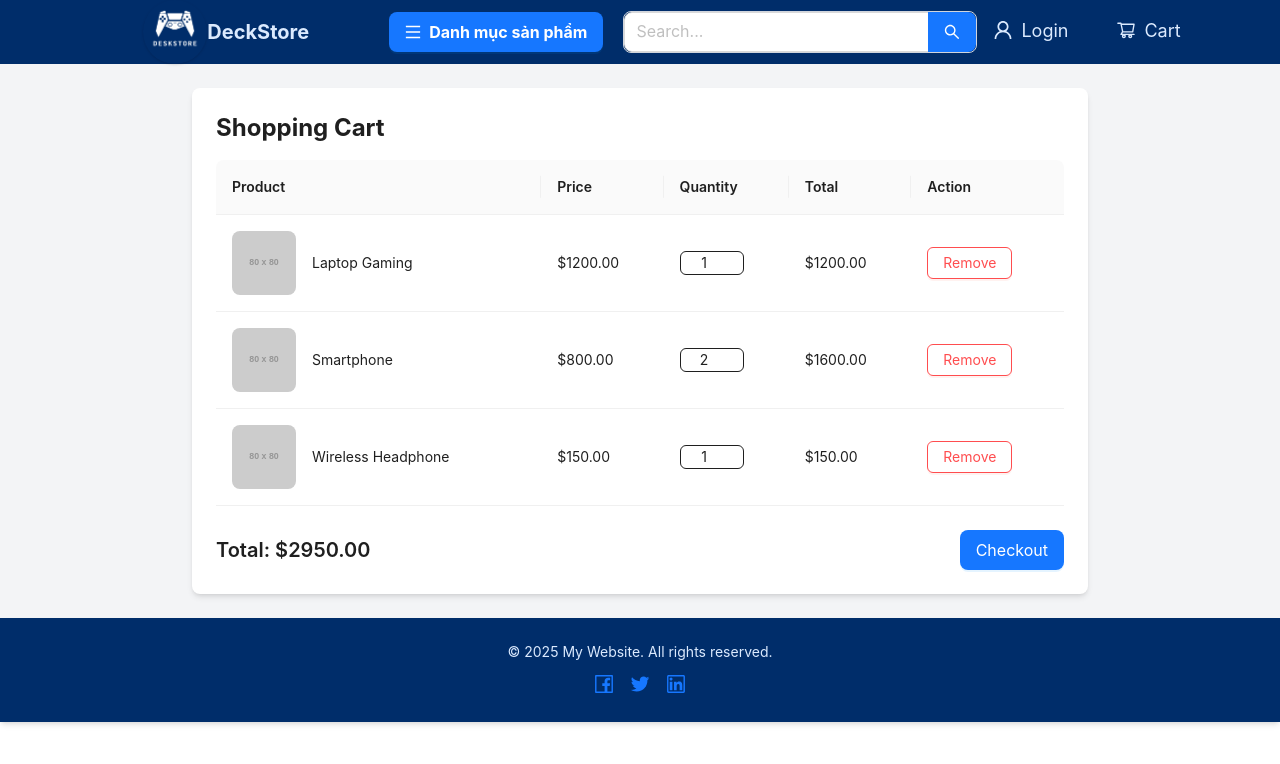
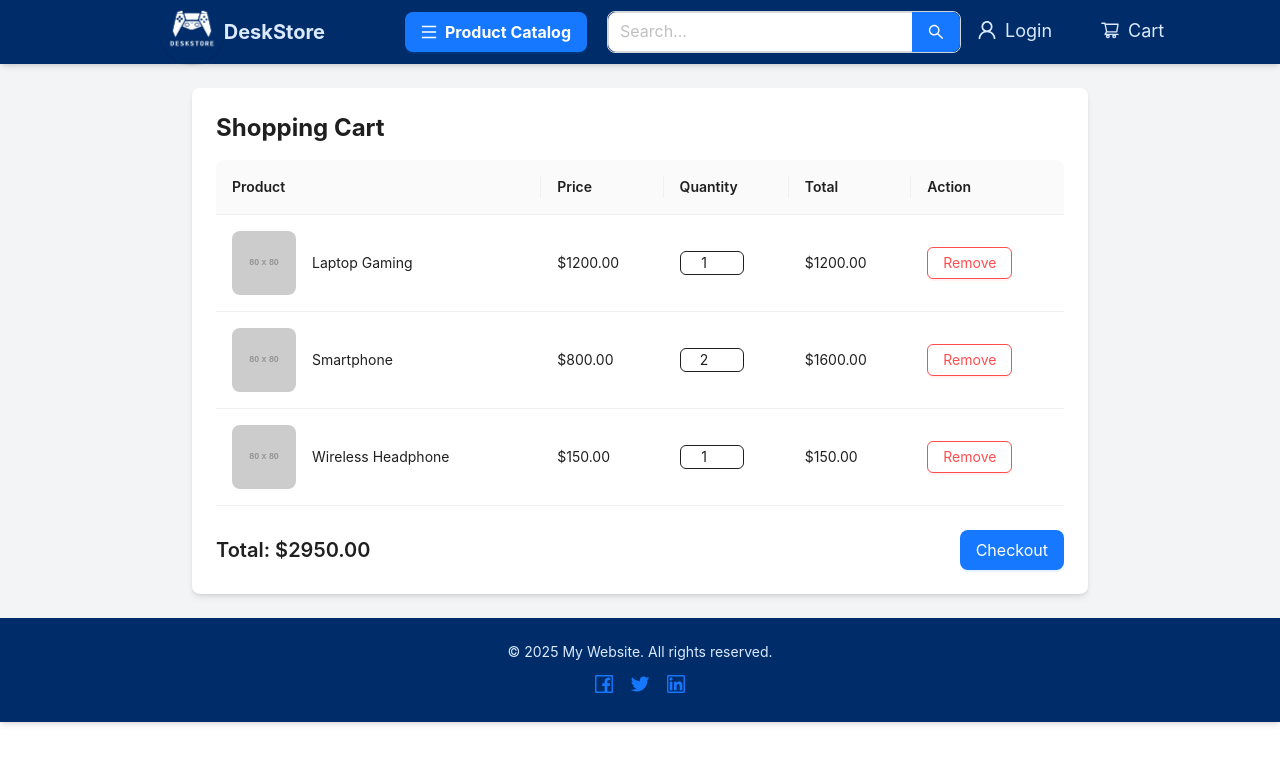
Before and after one commit to hieupxtn/store-app-fe, a React (Vite) app: page /cart in a window 1280 px wide. Shown: the top 764 px of the page. Built offline with nearby package versions, Linux system fonts and the light colour scheme.

Commit message:
update text

```diff
--- a/src/common/AppFooter.tsx
+++ b/src/common/AppFooter.tsx
@@ -10,7 +10,7 @@ const { Footer } = Layout;
 
 const AppFooter: React.FC = () => {
   return (
-    <Footer className="!bg-[#002d6a] text-center px-6 !shadow-md !text-blue-100">
+    <Footer className="!bg-[#002d6a] text-center px-6 !shadow-md !text-blue-100 bottom-0 z-10">
       <p className="text-sm">
         © {new Date().getFullYear()} My Website. All rights reserved.
       </p>
--- a/src/common/AppHeader.tsx
+++ b/src/common/AppHeader.tsx
@@ -15,7 +15,7 @@ const AppHeader: React.FC = () => {
   }, [cartCount]);
 
   return (
-    <Header className="!bg-[#002d6a] flex items-center justify-center px-6 !shadow-md">
+    <Header className="!bg-[#002d6a] flex items-center justify-center px-6 !shadow-md !sticky top-0 z-10">
       <Col className="flex items-center mx-15 !text-xl !font-bold">
         <Link
           to="/"
@@ -26,7 +26,7 @@ const AppHeader: React.FC = () => {
             src={"/images/deskstore.png"}
             className="!shadow-sm"
           />
-          DeckStore
+          DeskStore
         </Link>
       </Col>
       <Col className="flex items-center justify-center h-full">
--- a/src/common/BaseDropdown.tsx
+++ b/src/common/BaseDropdown.tsx
@@ -18,14 +18,14 @@ const BaseDropdown: React.FC = () => {
   console.log("hoveredKey", hoveredKey);
   const items: MenuProps["items"] = [
     {
-      label: "PC / Máy bộ",
+      label: "PC / Computer",
       key: "1",
       onMouseEnter: () => setHoveredKey("1"),
       onMouseLeave: () => setHoveredKey(null),
       icon: <DesktopOutlined />,
     },
     {
-      label: "Màn hình - Loa",
+      label: "Screen - Speaker",
       key: "2",
       onMouseEnter: () => setHoveredKey("2"),
       onMouseLeave: () => setHoveredKey(null),
@@ -39,14 +39,14 @@ const BaseDropdown: React.FC = () => {
       icon: <LaptopOutlined />,
     },
     {
-      label: "Chuột - Bàn phím - Tai nghe",
+      label: "Mouse - Keyboard - Headphones",
       key: "4",
       onMouseEnter: () => setHoveredKey("4"),
       onMouseLeave: () => setHoveredKey(null),
       icon: <AudioOutlined />,
     },
     {
-      label: "Linh kiện PC/Laptop",
+      label: "PC/Laptops Components",
       key: "5",
       onMouseEnter: () => setHoveredKey("5"),
       onMouseLeave: () => setHoveredKey(null),
@@ -60,14 +60,14 @@ const BaseDropdown: React.FC = () => {
       icon: <AppstoreOutlined />,
     },
     {
-      label: "USB - Thẻ nhớ",
+      label: "USB - Memory card",
       key: "7",
       onMouseEnter: () => setHoveredKey("7"),
       onMouseLeave: () => setHoveredKey(null),
       icon: <UsbOutlined />,
     },
     {
-      label: "Phụ kiện",
+      label: "Accessories",
       key: "8",
       onMouseEnter: () => setHoveredKey("8"),
       onMouseLeave: () => setHoveredKey(null),
@@ -88,7 +88,7 @@ const BaseDropdown: React.FC = () => {
       <Dropdown menu={menuProps} className="mx-5">
         <Button type="primary" size="large" className="!font-bold">
           <MenuOutlined />
-          Danh mục sản phẩm
+          Product Catalog
         </Button>
       </Dropdown>
     </>
--- a/src/page/CartPage.tsx
+++ b/src/page/CartPage.tsx
@@ -112,7 +112,7 @@ const CartPage: React.FC = () => {
   return (
     <Layout className="min-h-screen flex flex-col">
       <AppHeader />
-      <Content className="flex-grow p-6 bg-gray-100">
+      <Content className="flex-grow p-6 bg-gray-100 h-full">
         <div className="max-w-4xl mx-auto bg-white p-6 shadow-md rounded-lg">
           <h2 className="text-2xl font-bold mb-4">Shopping Cart</h2>
 
```
